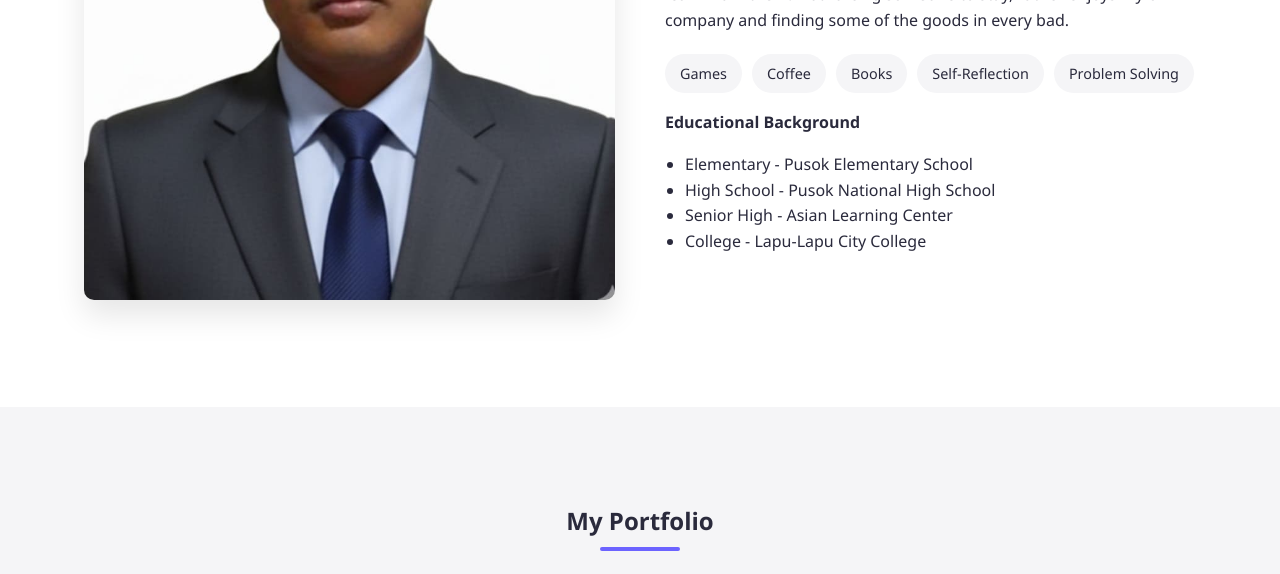
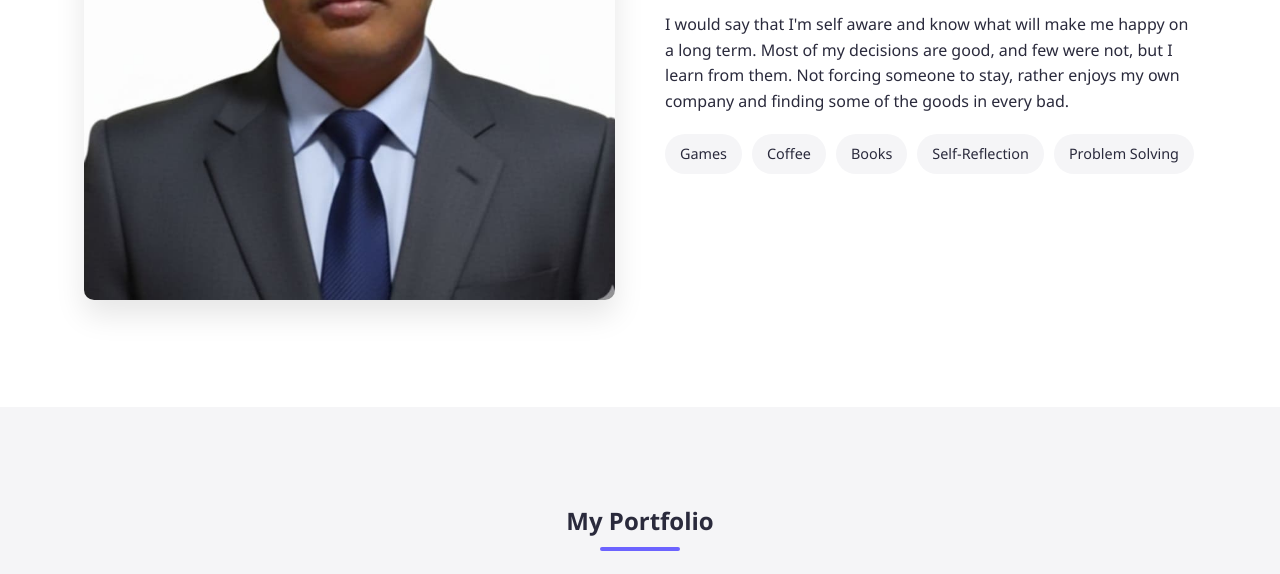
Before and after one commit to Mystupidcheesecat/HolyMoly1234, a plain HTML site: page index.html in a window 1280 px wide. Shown: the part 1311-1885 px from the top of the page. Drawn offline with Linux system fonts and the light colour scheme.

Commit message:
Update index.html

```diff
--- a/index.html
+++ b/index.html
@@ -1080,13 +1080,7 @@
                         <span class="skill">Self-Reflection</span>
                         <span class="skill">Problem Solving</span>
                     </div>
-                    <h4 style="margin-top: 20px;">Educational Background</h4>
-                    <ul style="margin-left: 20px;">
-                        <li>Elementary - Pusok Elementary School</li>
-                        <li>High School - Pusok National High School</li>
-                        <li>Senior High - Asian Learning Center</li>
-                        <li>College - Lapu-Lapu City College</li>
-                    </ul>
+
                 </div>
             </div>
         </div>
```
